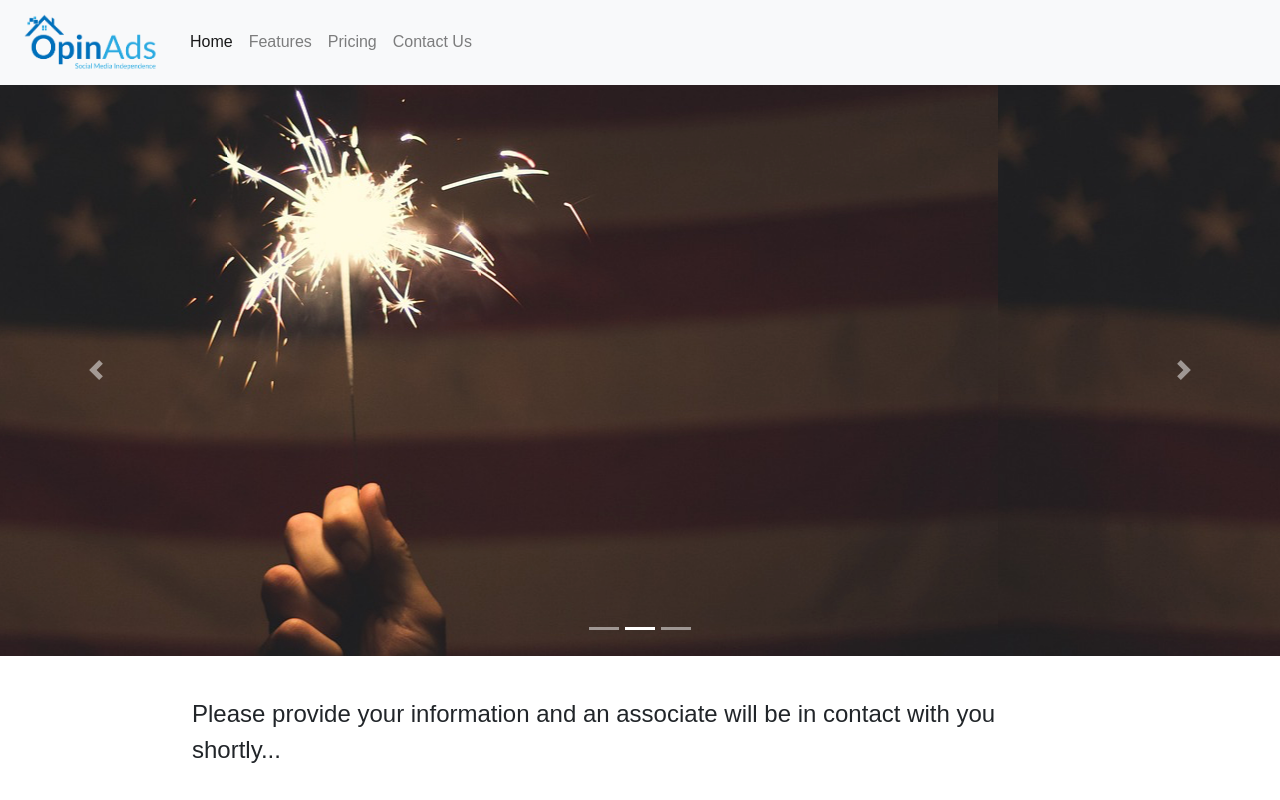
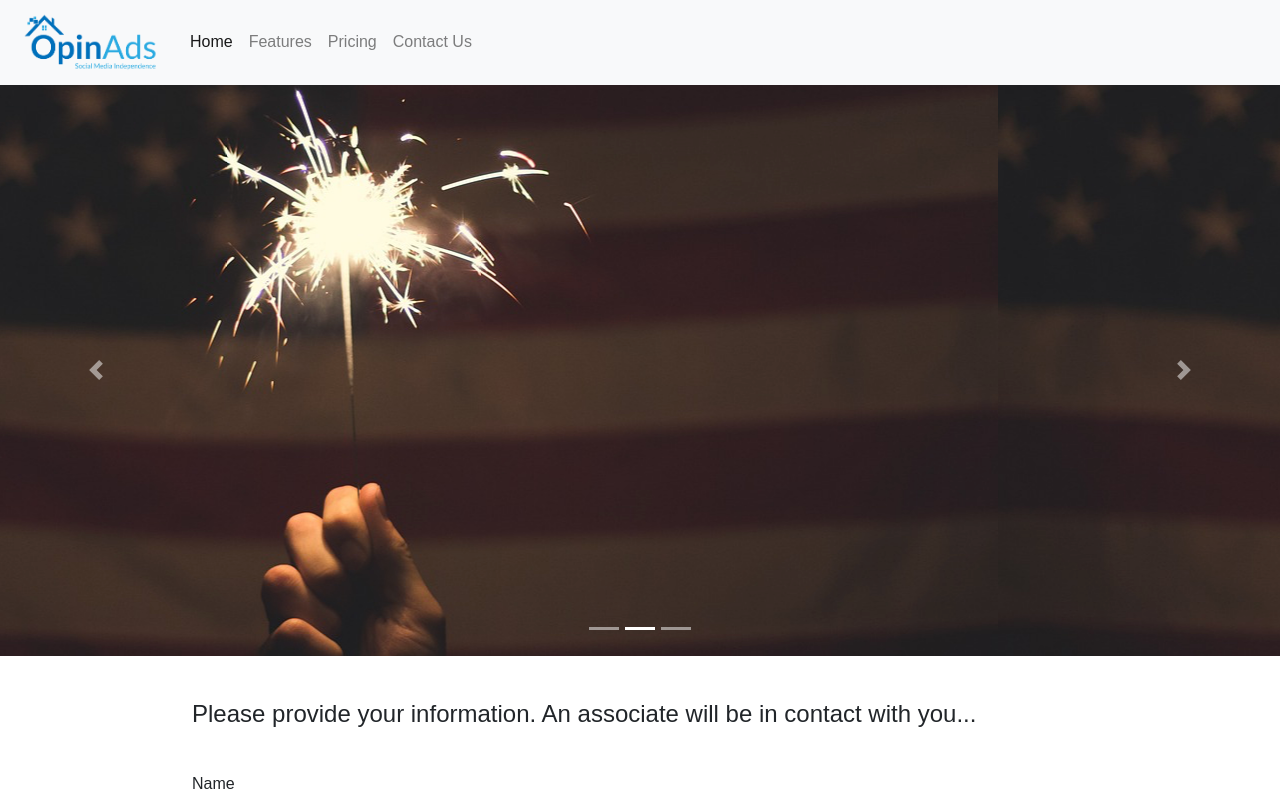
Before and after one commit to rcereghini/operation-independence, a React (Create React App) app: page / in a window 1280 px wide. Shown: the top 800 px of the page. Built offline with nearby package versions, Linux system fonts and the light colour scheme.

Commit message:
Changed form text

```diff
--- a/src/components/HomeForm.js
+++ b/src/components/HomeForm.js
@@ -5,7 +5,7 @@ function HomeForm(props){
     return(
       <div className="formWrap">
         <form name="homeScreen" netlify>
-          <p className="homeFormText">Please provide your information and an associate will be in contact with you shortly...</p><br/>
+          <p className="homeFormText">Please provide your information. An associate will be in contact with you...</p><br/>
           <div class="form-group">
             <label for="exampleInputEmail1">Name</label>
             <input type="email" className="form-control" id="exampleInputEmail2" placeholder="Enter Name"/>
```
